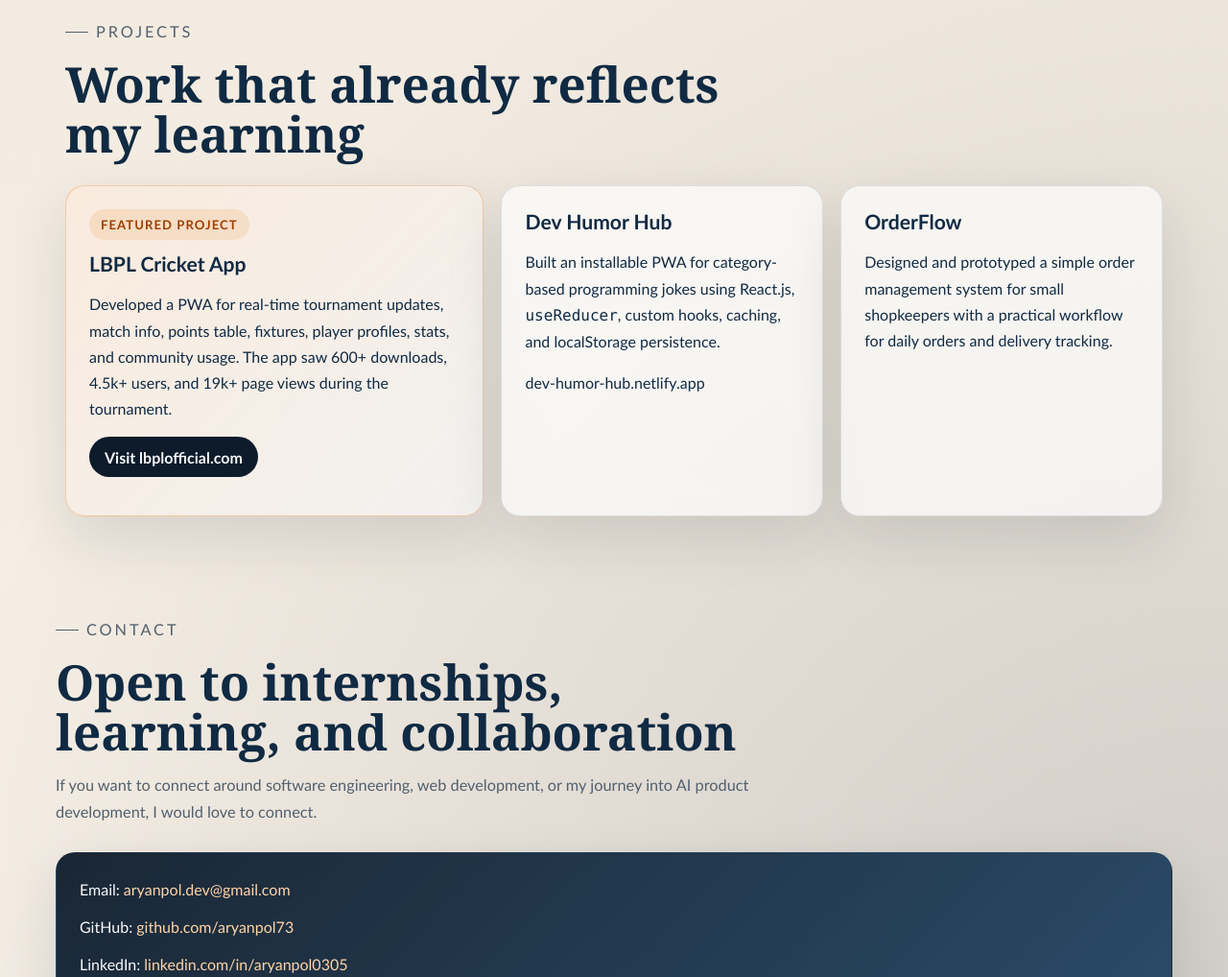
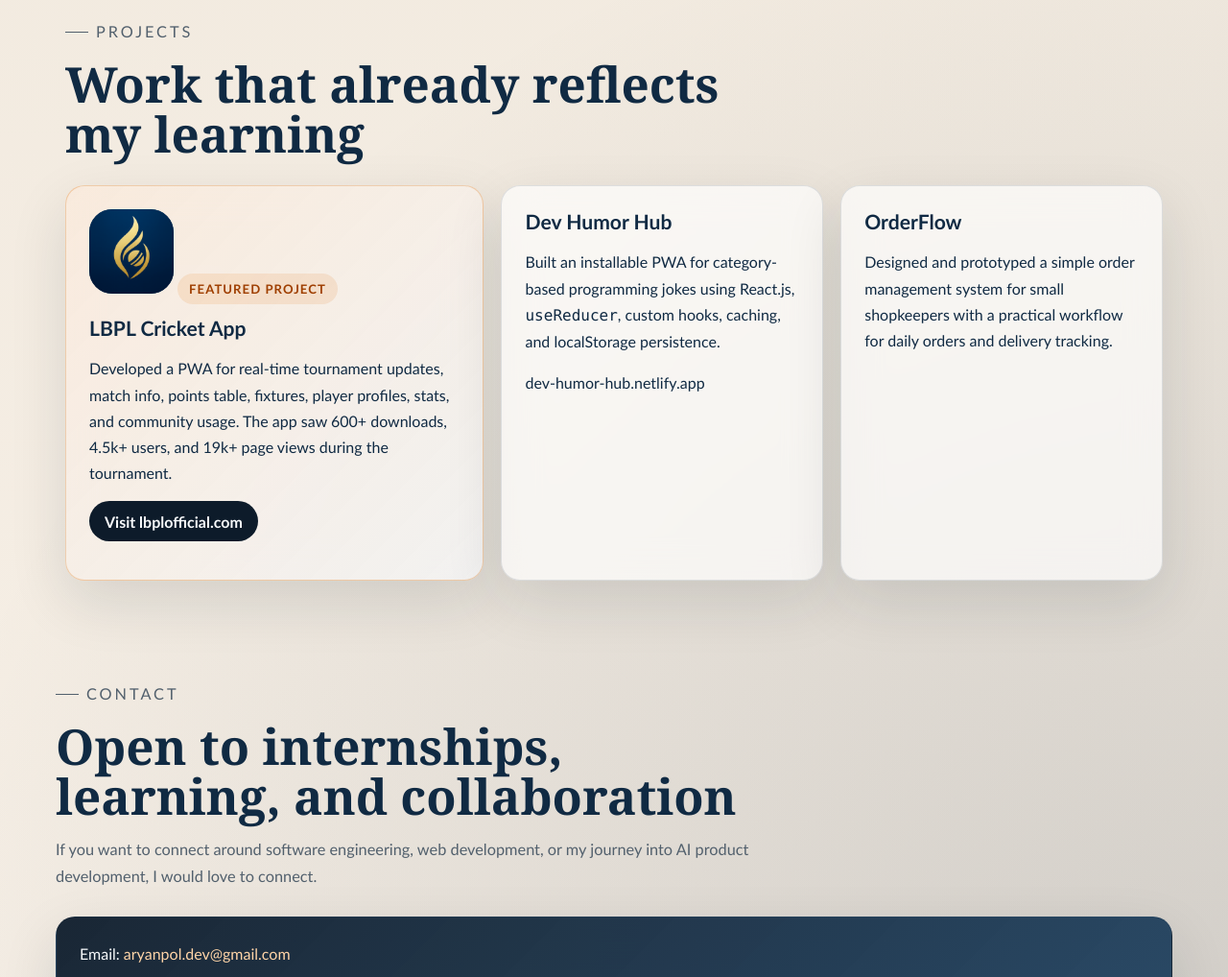
Before and after one commit to aryanpol73/MyPortfolio, a website: page index.html in a window 1280 px wide. Shown: the part 3043-4061 px from the top of the page at 96% size. Drawn offline with Linux system fonts and the light colour scheme.

Commit message:
Add LBPL logo and refresh image delivery

```diff
--- a/index.html
+++ b/index.html
@@ -198,6 +198,9 @@
           <div class="focus-layout">
             <article class="focus-card large project-spotlight">
               <a class="project-link-wrap" href="https://lbplofficial.com" target="_blank" rel="noreferrer">
+                <div class="project-logo-wrap">
+                  <img class="project-logo" src="assets/lbpl-logo.png" alt="LBPL Cricket App logo" />
+                </div>
                 <div class="project-badge">Featured Project</div>
                 <h3>LBPL Cricket App</h3>
               </a>
--- a/styles.css
+++ b/styles.css
@@ -390,6 +390,26 @@ a {
   display: block;
 }
 
+.project-logo-wrap {
+  display: inline-flex;
+  align-items: center;
+  justify-content: center;
+  width: 88px;
+  height: 88px;
+  margin-bottom: 16px;
+  border-radius: 24px;
+  background: #0c2d52;
+  box-shadow: inset 0 0 0 1px rgba(255, 255, 255, 0.08);
+  overflow: hidden;
+}
+
+.project-logo {
+  display: block;
+  width: 100%;
+  height: 100%;
+  object-fit: cover;
+}
+
 .project-badge {
   display: inline-flex;
   margin-bottom: 12px;
```
Also changed, not shown: assets/lbpl-logo.png (added).
